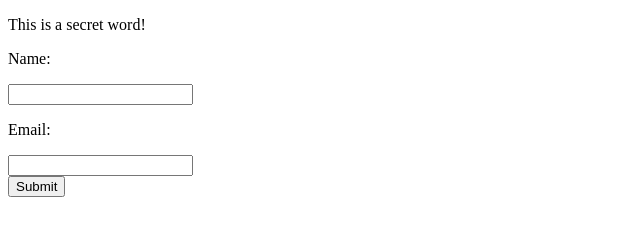
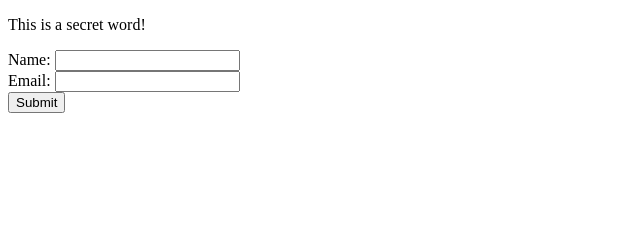
Before and after one commit to JiachenYuan/JiachenYuan-WDB-education, a plain HTML site: page assign1p2.html in a window 1280 px wide. Shown: the whole page, without its empty margins (0-640 px from the left). Drawn offline with Linux system fonts and the light colour scheme.

Commit message:
Update assign1p2.html

```diff
--- a/assign1p2.html
+++ b/assign1p2.html
@@ -6,11 +6,9 @@
     <body>
         <p>This is a secret word!</p>
         <form action="">
-            <p>Name:</p>
-            <input type="text">
+            Name: <input type="text">
             <br>
-            <p>Email:</p>
-            <input type="email">
+            Email: <input type="email">
             <br>
             <input type="submit">
         </form>
```
